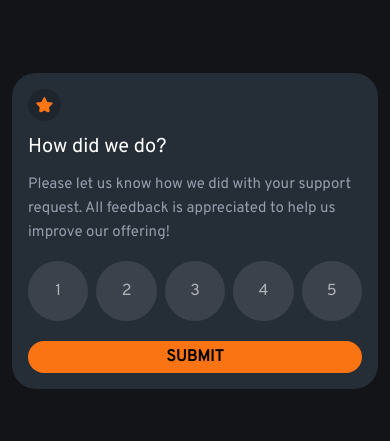
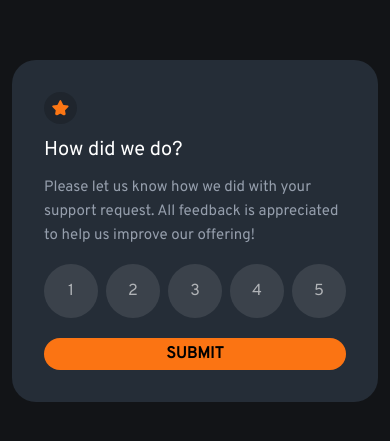
Before and after one commit to md-nurun-nobi/interactive-rating-component, a website built with Vite: page index.html in a window 390 px wide. Shown: the part 191-632 px from the top of the page. Built offline with nearby package versions, Linux system fonts and the light colour scheme.

Commit message:
Updated index.html

```diff
--- a/index.html
+++ b/index.html
@@ -15,8 +15,8 @@
   <body class="bg-grey-950 min-h-screen flex
   justify-center items-center p-3 font-overpass">
 
-  <main class="bg-grey-900 w-full max-w-103 p-4
-sm:p-8 rounded-3xl text-left">
+  <main class="bg-grey-900 w-full max-w-103 p-8
+ rounded-3xl text-left">
 
     <article class="main-rating-part">
 
```
